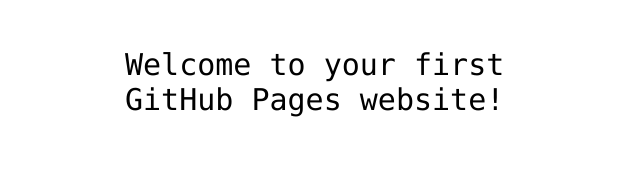
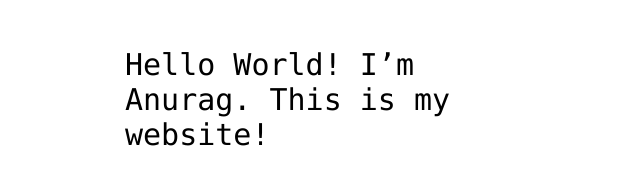
Before and after one commit to anurag-github-max/anurag-github-max.github.io, a plain HTML site: page index.html in a window 1280 px wide. Shown: the part 341-526 px from the top of the page, without its empty margins (315-955 px from the left). Drawn offline with Linux system fonts and the light colour scheme.

Commit message:
Add my user name
Add my user name

```diff
--- a/index.html
+++ b/index.html
@@ -11,8 +11,7 @@
 
 <img src="https://octodex.github.com/images/daftpunktocat-thomas.gif" id="octocat" alt="octocat-gif" />
 
-<!-- Change this code here by copy and pasting your template on line 15 -->
-<p>Welcome to your first GitHub Pages website!</p>
+<p>Hello World! I’m Anurag. This is my website!</p>
 
 </body>
 </html>
```
